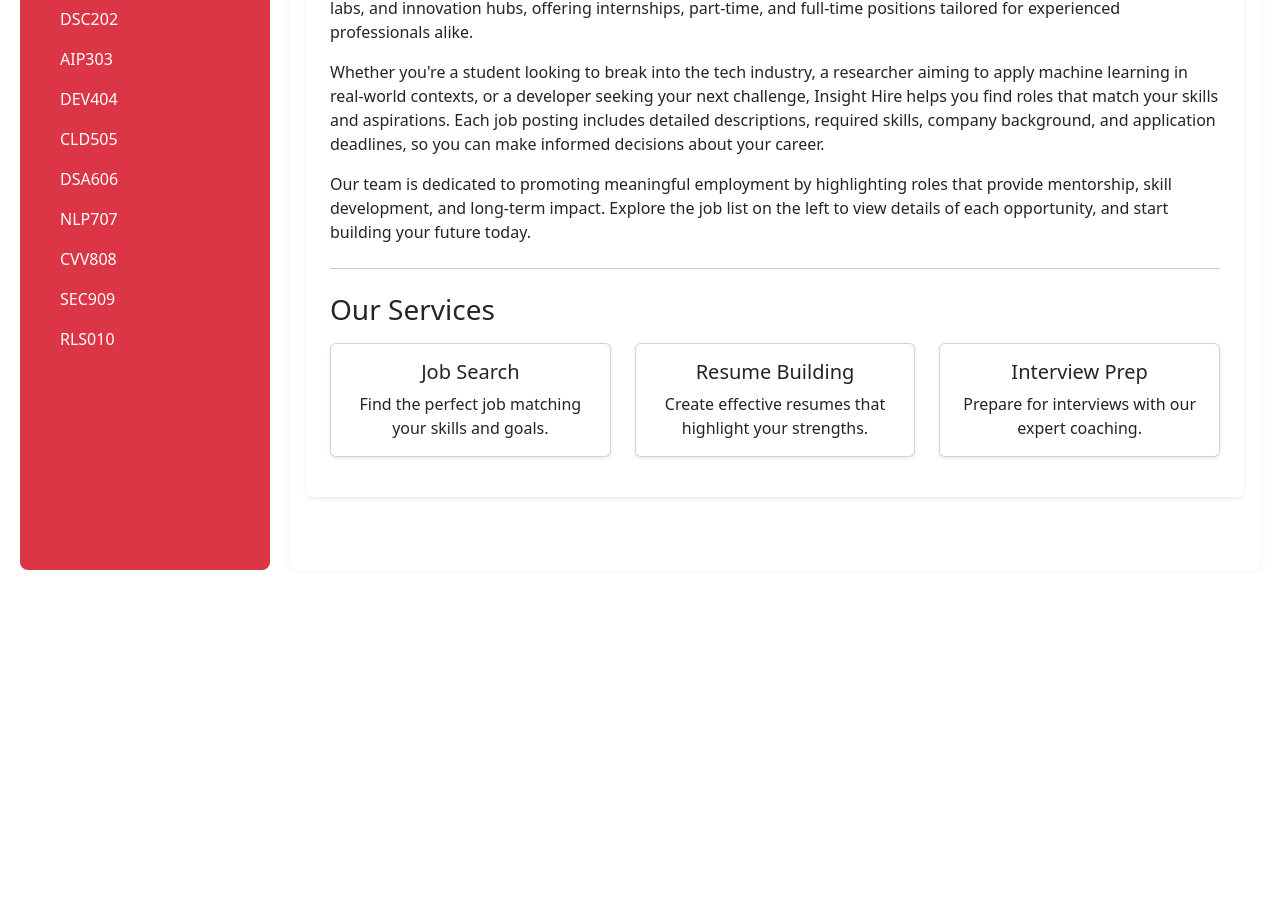
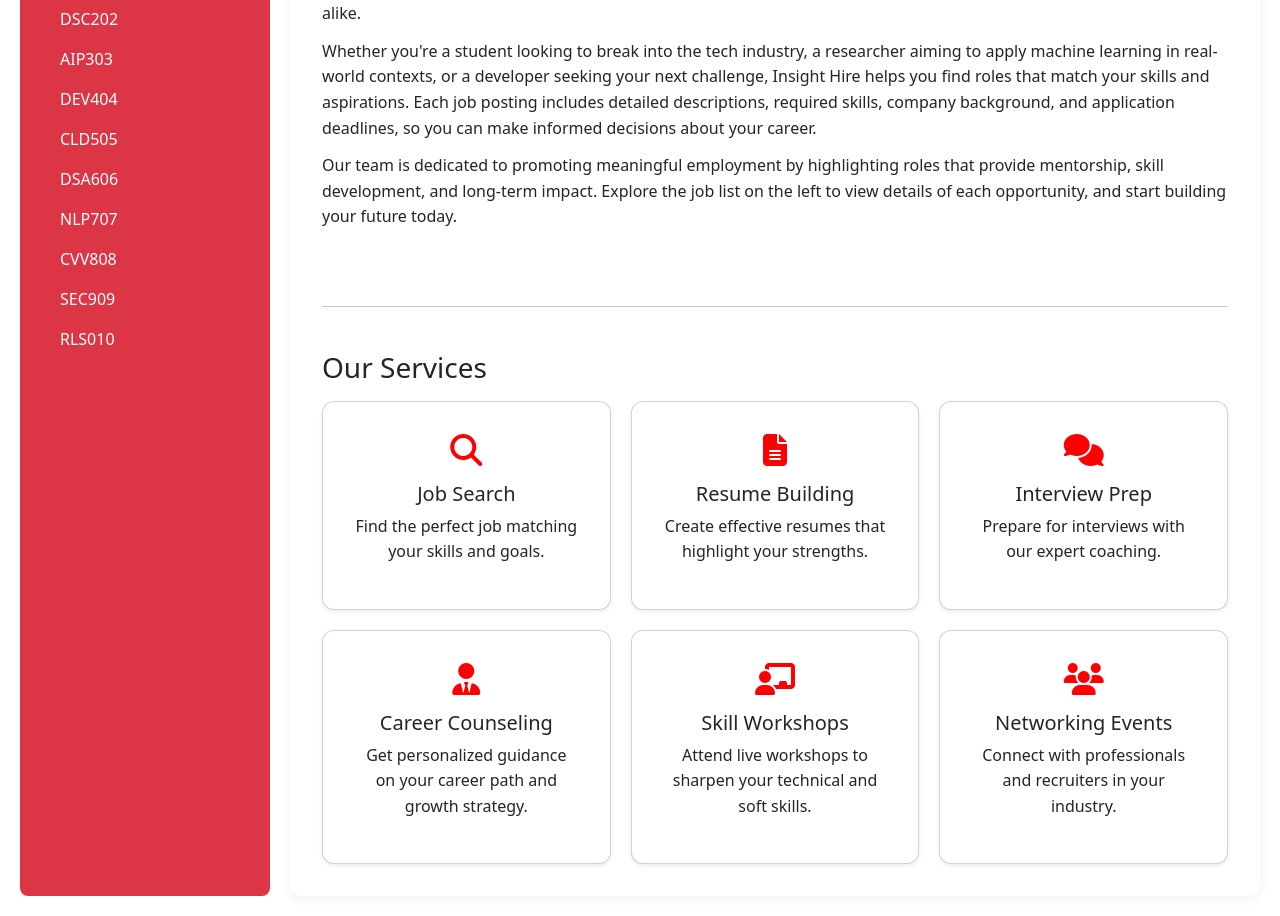
Before and after one commit to HuyNgocDuong/COS30043---Assignment-2, a Vue app in the folder insight-hire/: page / in a window 1280 px wide. Shown: the part 574-1490 px from the top of the page. Before the commit the page ends 1164 px from the top, so only its background shows below. Built offline with nearby package versions, Linux system fonts and the light colour scheme.

Commit message:
change the layout

```diff
--- a/insight-hire/package.json
+++ b/insight-hire/package.json
@@ -8,6 +8,7 @@
     "lint": "vue-cli-service lint"
   },
   "dependencies": {
+    "@fortawesome/fontawesome-free": "^6.7.2",
     "bootstrap": "^5.3.3",
     "core-js": "^3.8.3",
     "vue": "^3.2.13",
--- a/insight-hire/src/App.vue
+++ b/insight-hire/src/App.vue
@@ -8,7 +8,7 @@
         <JobList />
       </div>
 
-      <!-- Main content (JobDetail or JobOverview) -->
+      <!-- Main content: router-view (JobOverview or JobDetail) -->
       <div class="content">
         <router-view />
       </div>
@@ -30,7 +30,6 @@ export default {
 </script>
 
 <style>
-/* Base styling */
 body {
   font-family: Arial, sans-serif;
   margin: 0;
@@ -44,7 +43,7 @@ body {
   min-height: 100vh;
 }
 
-/* Layout container below the header */
+/* Layout container */
 .main-layout {
   display: flex;
   flex: 1;
@@ -52,27 +51,37 @@ body {
   gap: 20px;
 }
 
-/* Sidebar: JobList.vue */
+/* Sidebar */
 .sidebar {
-  flex: 0 0 250px; /* Fixed width */
+  flex: 0 0 250px;
   background-color: #dc3545;
   color: white;
   border-radius: 8px;
   padding: 16px;
-  min-height: calc(100vh - 76px); /* Adjust for header height */
+  min-height: calc(100vh - 76px); /* Adjust if Header height changes */
 }
 
-/* Main content: router-view */
+/* Main content area */
 .content {
   flex: 1;
+  display: flex;
+  flex-direction: column;
   background-color: white;
-  border-radius: 8px;
-  padding: 16px;
-  min-height: calc(100vh - 76px); /* Match sidebar height */
-  box-shadow: 0 0 10px rgba(0, 0, 0, 0.05);
+  border-radius: 12px;
+  padding: 32px;
+  min-height: calc(100vh - 76px);
+  box-shadow: 0 4px 12px rgba(0, 0, 0, 0.05);
 }
 
-/* Responsive: Stack on mobile */
+
+/* Make router-view content fill the height too */
+.content > * {
+  flex: 1;
+  display: flex;
+  flex-direction: column;
+}
+
+/* Responsive layout on smaller screens */
 @media (max-width: 768px) {
   .main-layout {
     flex-direction: column;
@@ -86,5 +95,9 @@ body {
   .content {
     min-height: auto;
   }
+
+  .content > * {
+    min-height: auto;
+  }
 }
 </style>
--- a/insight-hire/src/components/JobDetail.vue
+++ b/insight-hire/src/components/JobDetail.vue
@@ -1,5 +1,5 @@
 <template>
-  <div v-if="job" class="card shadow-sm border-0 p-4">
+  <div v-if="job" class="flex-grow-1">
       <h2 class="text-primary mb-4">{{ job.job_title }}</h2>
 
       <div class="mb-3">
--- a/insight-hire/src/components/JobOverview.vue
+++ b/insight-hire/src/components/JobOverview.vue
@@ -1,59 +1,69 @@
 <template>
-  <div class="job-overview bg-white p-4 rounded shadow-sm">
+  <div class="job-overview">
     <div class="mb-4">
-      <h2 class="text-primary">Job Overview</h2>
-    </div>
-    <div class="mb-4">
+      <h2 class="text-danger">Job Overview</h2>
         <p>
-        Insight Hire connects passionate individuals with exciting opportunities in the fields of
-        Artificial Intelligence, Data Science, Cybersecurity, and Software Development. Our platform
-        showcases roles from top tech companies, research labs, and innovation hubs, offering internships,
-        part-time, and full-time positions tailored for experienced professionals alike.
+          Insight Hire connects passionate individuals with exciting opportunities in the fields of Artificial Intelligence,
+          Data Science, Cybersecurity, and Software Development. Our platform showcases roles from top tech companies, research labs,
+          and innovation hubs, offering internships, part-time, and full-time positions tailored for experienced professionals alike.
         </p>
         <p>
-        Whether you're a student looking to break into the tech industry, a researcher aiming to apply
-        machine learning in real-world contexts, or a developer seeking your next challenge, Insight Hire
-        helps you find roles that match your skills and aspirations. Each job posting includes detailed
-        descriptions, required skills, company background, and application deadlines, so you can make
-        informed decisions about your career.
+          Whether you're a student looking to break into the tech industry, a researcher aiming to apply machine learning in real-world contexts,
+          or a developer seeking your next challenge, Insight Hire helps you find roles that match your skills and aspirations.
+          Each job posting includes detailed descriptions, required skills, company background, and application deadlines,
+          so you can make informed decisions about your career.
         </p>
         <p>
-        Our team is dedicated to promoting meaningful employment by highlighting roles that provide
-        mentorship, skill development, and long-term impact. Explore the job list on the left to view
-        details of each opportunity, and start building your future today.
+          Our team is dedicated to promoting meaningful employment by highlighting roles that provide mentorship, skill development, and long-term impact.
+          Explore the job list on the left to view details of each opportunity, and start building your future today.
         </p>
     </div>
 
     <hr />
 
-    <div class="mt-4">
+    <div class="mt-1">
       <h3 class="mb-3">Our Services</h3>
-      <div class="row">
-        <div class="col-md-4 mb-3">
-          <div class="card text-center h-100 shadow-sm">
+      <div class="service-cards">
+        <div class="card text-center shadow-sm">
           <div class="card-body">
-              <i class="fas fa-search fa-2x text-primary mb-2"></i>
+            <i class="fas fa-search fa-2x mb-3"></i>
             <h5 class="card-title">Job Search</h5>
             <p class="card-text">Find the perfect job matching your skills and goals.</p>
           </div>
         </div>
-        </div>
-        <div class="col-md-4 mb-3">
-          <div class="card text-center h-100 shadow-sm">
+        <div class="card text-center shadow-sm">
           <div class="card-body">
-              <i class="fas fa-file-alt fa-2x text-primary mb-2"></i>
+            <i class="fas fa-file-alt fa-2x mb-3"></i>
             <h5 class="card-title">Resume Building</h5>
             <p class="card-text">Create effective resumes that highlight your strengths.</p>
           </div>
         </div>
-        </div>
-        <div class="col-md-4 mb-3">
-          <div class="card text-center h-100 shadow-sm">
+        <div class="card text-center shadow-sm">
           <div class="card-body">
-              <i class="fas fa-comments fa-2x text-primary mb-2"></i>
+            <i class="fas fa-comments fa-2x mb-3"></i>
             <h5 class="card-title">Interview Prep</h5>
             <p class="card-text">Prepare for interviews with our expert coaching.</p>
           </div>
+        </div>
+        <div class="card text-center shadow-sm">
+          <div class="card-body">
+            <i class="fas fa-user-tie fa-2x mb-3"></i>
+            <h5 class="card-title">Career Counseling</h5>
+            <p class="card-text">Get personalized guidance on your career path and growth strategy.</p>
+          </div>
+        </div>
+        <div class="card text-center shadow-sm">
+          <div class="card-body">
+            <i class="fas fa-chalkboard-teacher fa-2x mb-3"></i>
+            <h5 class="card-title">Skill Workshops</h5>
+            <p class="card-text">Attend live workshops to sharpen your technical and soft skills.</p>
+          </div>
+        </div>
+        <div class="card text-center shadow-sm">
+          <div class="card-body">
+            <i class="fas fa-users fa-2x mb-3"></i>
+            <h5 class="card-title">Networking Events</h5>
+            <p class="card-text">Connect with professionals and recruiters in your industry.</p>
           </div>
         </div>
       </div>
@@ -66,3 +76,40 @@ export default {
   name: 'JobOverview'
 };
 </script>
+
+<style scoped>
+.job-overview {
+  display: flex;
+  flex-direction: column;
+  gap: 24px;
+}
+
+.job-overview p {
+  font-size: 1rem;
+  line-height: 1.6;
+  margin-bottom: 0.75rem;
+}
+
+.service-cards {
+  display: flex;
+  flex-wrap: wrap;
+  gap: 20px;
+}
+
+.service-cards .card {
+  flex: 1 1 30%;
+  min-width: 260px;
+  padding: 16px;
+  border-radius: 12px;
+  transition: transform 0.2s ease, box-shadow 0.2s ease;
+}
+
+.service-cards .card:hover {
+  transform: translateY(-5px);
+  box-shadow: 0 10px 20px rgba(0, 0, 0, 0.1);
+}
+
+.card-body i {
+  color: #ff0000 ;
+}
+</style>
--- a/insight-hire/src/main.js
+++ b/insight-hire/src/main.js
@@ -3,5 +3,6 @@ import App from './App.vue'
 import router from './router'
 import 'bootstrap/dist/css/bootstrap.min.css';
 import 'bootstrap/dist/js/bootstrap.bundle.min.js';
+import '@fortawesome/fontawesome-free/css/all.min.css';
 
 createApp(App).use(router).mount('#app')
```
Also changed, not shown: 1 other file (tests, documents, lock files or other folders). Lines whose indentation alone changed are shown as unchanged.
